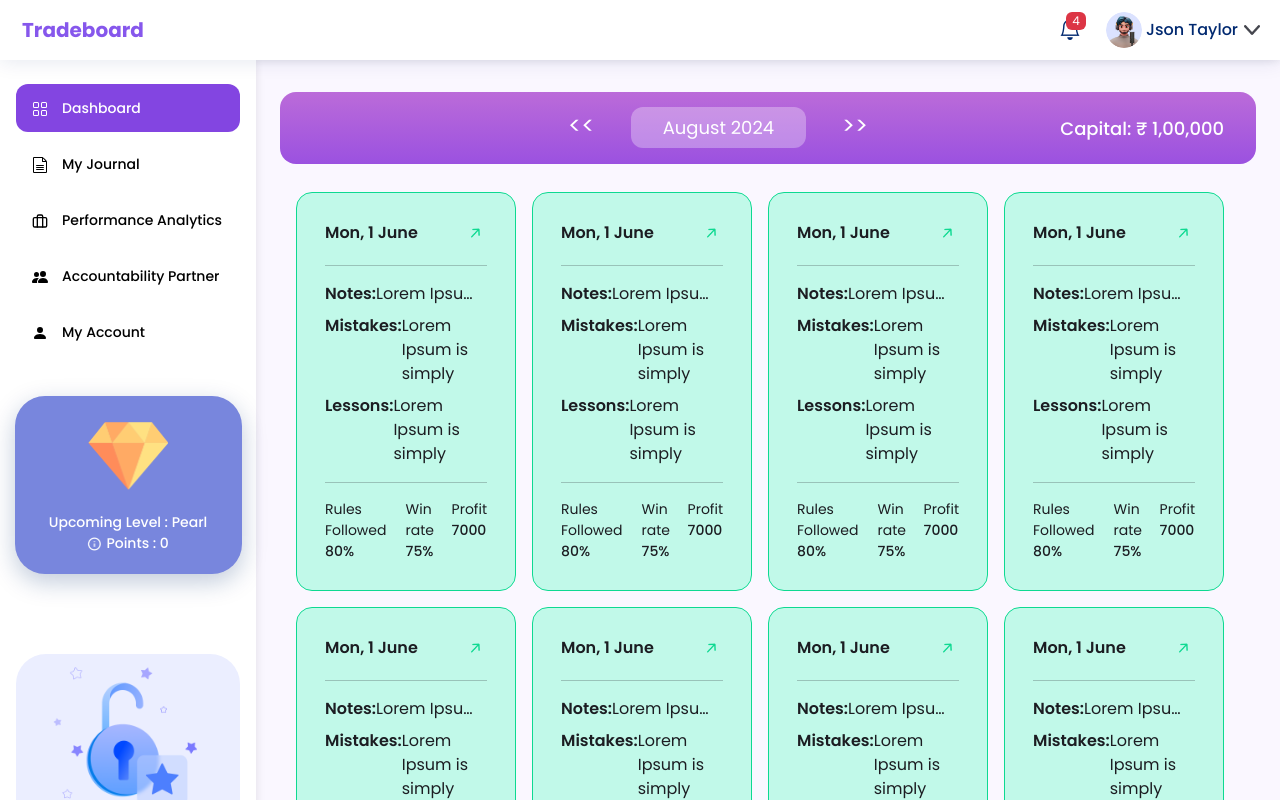
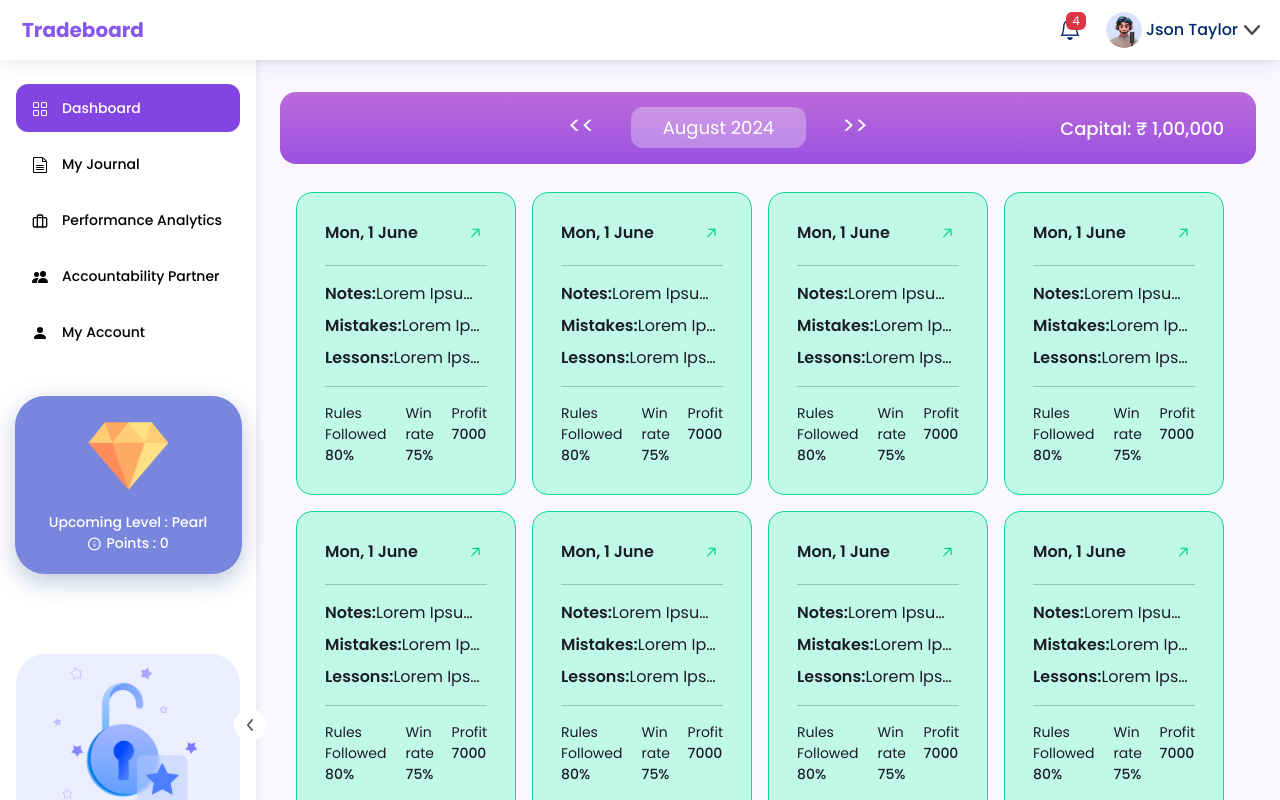
Before and after one commit to deosaurabhs/tradeboard, a React (Create React App) app: page /myJournal in a window 1280 px wide. Built offline with nearby package versions, Linux system fonts and the light colour scheme.

Commit message:
Updates added.

```diff
--- a/src/components/Signup/style.css
+++ b/src/components/Signup/style.css
@@ -470,7 +470,7 @@ form{
 }
 .analytics-section .btn.btn-default {background: transparent !important; border: 1px solid #636AD8 !important; color: #636AD8 !important;}
 .right-side-section-signup {padding: 200px 100px !important;}
-.c-notes-p {
+.c-notes-p, .c-mistake-p, .c-lessions-p {
   white-space: nowrap;
   text-overflow: ellipsis;
   display: block;
```
